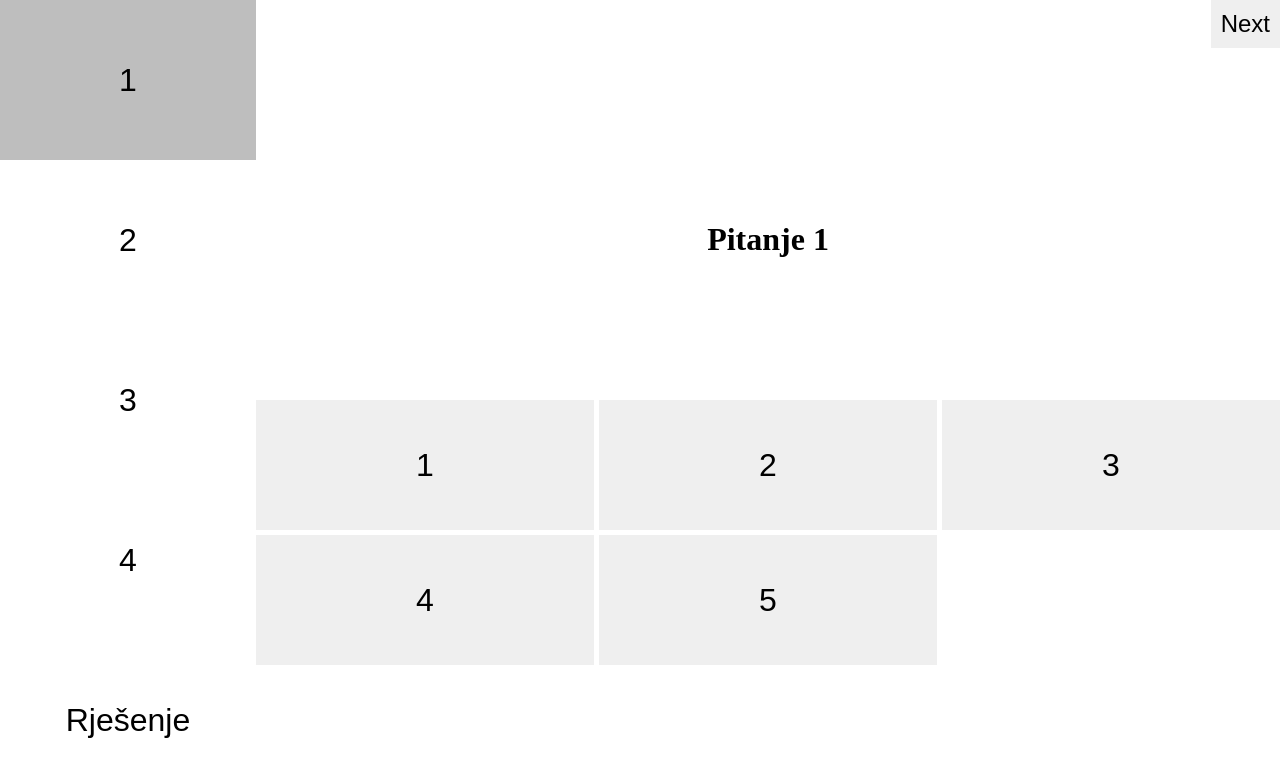
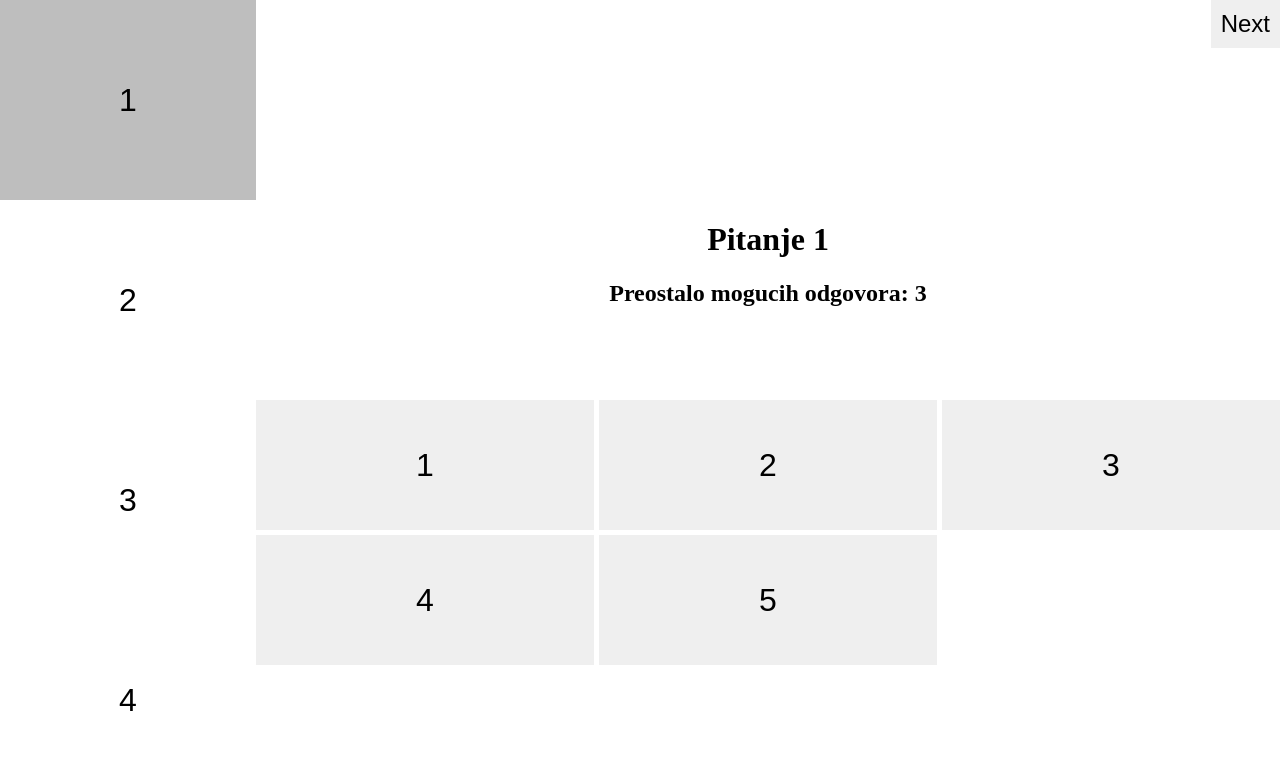
Before and after one commit to viktorlazi/info3-javascript, a React (Create React App) app: page / in a window 1280 px wide. Shown: the top 776 px of the page. Built offline with nearby package versions, Linux system fonts and the light colour scheme.

Commit message:
production ready

```diff
--- a/src/QuizApp/Components/Body.jsx
+++ b/src/QuizApp/Components/Body.jsx
@@ -12,7 +12,14 @@ function Body({store}) {
           store.renderNextButton()
         }
       </div>
-      <h1>Pitanje {store.getActiveSlide()+1}</h1>
+      <div>
+        {
+          [
+            store.renderQuestionNumber(),
+            store.renderPossibleAnswNum()
+          ]
+        }
+      </div>
       <div className="answers">
         {
           store.renderAnswers()
--- a/src/QuizApp/Components/Nav.jsx
+++ b/src/QuizApp/Components/Nav.jsx
@@ -7,7 +7,6 @@ function Nav({store}) {
       {
         store.renderSlideNumbers()
       }
-      <button>Rješenje</button>
     </nav>
   )
 }
--- a/src/QuizApp/Components/Style/body.css
+++ b/src/QuizApp/Components/Style/body.css
@@ -20,7 +20,7 @@
 .body .changeSlide button:hover{
   background-color: lightgray;
 }
-.body h1{
+.body h1, .body h2{
   text-align: center;
 }
 .body .answers{
@@ -34,7 +34,7 @@ body .answers button{
   border: none;
 }
 body .answers button.active{
-  color: red;
+  background-color: rgb(168, 168, 168);
 }
 
 @media screen and (max-width: 900px) {
--- a/src/QuizApp/Components/Style/nav.css
+++ b/src/QuizApp/Components/Style/nav.css
@@ -3,7 +3,7 @@ nav{
   width: 20%;
   list-style-type: none;
   display:grid;
-  grid-template-rows: 1fr 1fr 1fr 1fr 1fr;
+  grid-template-rows: 1fr 1fr 1fr 1fr;
 }
 nav button{
   font-size: 2rem;
--- a/src/QuizApp/QuizApp.jsx
+++ b/src/QuizApp/QuizApp.jsx
@@ -2,14 +2,25 @@ import './Style/quizApp.css';
 import Body from './Components/Body';
 import Nav from './Components/Nav';
 import QuizAppStore from './Stores/QuizAppStore';
+import {BrowserRouter as Router, Route} from 'react-router-dom';
+import Results from './Results';
 
 const store = new QuizAppStore();
 
 function QuizApp() {
   return (
     <div className="quizApp">
-      <Nav store={store.navStore} />
-      <Body store={store.bodyStore} />
+      <Router>
+        <Route exact path="/">
+          <Nav store={store.navStore} />
+          <Body store={store.bodyStore} />
+        </Route>
+        <Route path="/results">
+          <Results slides={store.slides} />
+        </Route>
+      </Router>
+
+
     </div>
   )
 }
--- /dev/null
+++ b/src/QuizApp/Results.jsx
@@ -0,0 +1,16 @@
+import ResultsModel from './Stores/Models/ResultsModel';
+import {Link} from 'react-router-dom';
+
+const model = new ResultsModel();
+
+function Results({slides}) {
+  return (
+    <div className="results">
+      {model.renderAnswers(slides)}
+      <Link to="../">
+        <button>Povratak</button>
+      </Link>
+    </div>
+  )
+}
+export default Results;
--- a/src/QuizApp/Stores/BodyStore.js
+++ b/src/QuizApp/Stores/BodyStore.js
@@ -1,7 +1,9 @@
 import {makeAutoObservable} from 'mobx';
+import {Link} from 'react-router-dom';
 
 export default class BodyStore{
   numberOfSlides = 0;
+  msgColour = 'black';
   setActiveSlide;
   getActiveSlide;
   getSlide;
@@ -17,6 +19,9 @@ export default class BodyStore{
     const nextActive = currentActive += parseInt(shift);
     this.setActiveSlide(nextActive);
   }
+  seeResults = () =>{
+
+  }
   renderPreviousButton = () =>{
     if(this.getActiveSlide() === 0){
       return <span></span>;
@@ -25,7 +30,7 @@ export default class BodyStore{
   }
   renderNextButton = () =>{
     if(this.getActiveSlide() === this.numberOfSlides-1){
-      return <button onClick={()=>{}}>Result</button>;;
+      return <Link to="./results"><button>Result</button></Link>;
     }
     return <button onClick={()=>{this.setActive(1)}}>Next</button>;
   }
@@ -35,10 +40,27 @@ export default class BodyStore{
       .map((el, i)=>{
         return <button
          className={`${slide.userChoices.includes(i)?"active":""}`}
-         onClick={()=>{slide.toggleChoice(i)}}
+         onClick={()=>{this.msgAlert(slide.toggleChoice(i))}}
          >
            {i+1}
         </button>;
       });
   }
+  renderQuestionNumber = () =>{
+    return <h1>Pitanje {this.getActiveSlide()+1}</h1>
+  }
+  renderPossibleAnswNum = () =>{
+    const msg = 'Preostalo mogucih odgovora: ';
+    const slide = this.getSlide(this.getActiveSlide());
+    const possibleAnswNum = slide.getNumberOfAllowedChoices() - slide.userChoices.length;
+    return <h2 style={{color:this.msgColour}}>{msg + possibleAnswNum}</h2>;
+  }
+  msgAlert = (status) =>{
+    if(!status){
+      this.msgColour = 'red';
+      setTimeout(()=>{
+        this.msgColour = 'black';
+      }, 3000);
+    }
+  }
 }
--- /dev/null
+++ b/src/QuizApp/Stores/Models/ResultsModel.js
@@ -0,0 +1,12 @@
+export default class ResultsModel{
+  renderAnswers = (slides) =>{
+    return slides.map((e, i)=>{
+      return <p>Question {i+1}: {this.getChoices(e)}</p>
+    });
+  }
+  getChoices = (slide) =>{
+    return slide.userChoices.map((e, i)=>{
+      return (e+1) + (i===slide.userChoices.length-1?null:',');
+    });
+  }
+}
--- a/src/QuizApp/Stores/Models/Slide.js
+++ b/src/QuizApp/Stores/Models/Slide.js
@@ -21,17 +21,13 @@ export default class Slide{
 
     if(this.userChoices.includes(x)){
       this.userChoices = this.userChoices.filter(e=>e!==x);
-      return;
+      return true;
     }
     if(this.userChoices.length >= this.getNumberOfAllowedChoices()){
-      this.alertUser();
-      return;
+      return false;
     }
     this.userChoices.push(x);
     this.userChoices.sort();
-    return;
-  }
-  alertUser = () =>{
-    alert();
+    return true;
   }
 }
```
